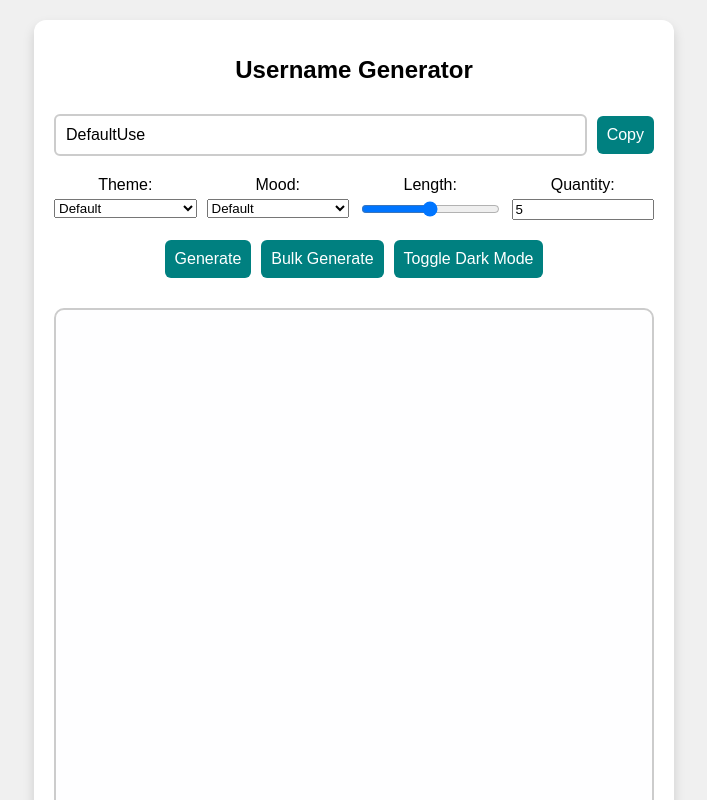
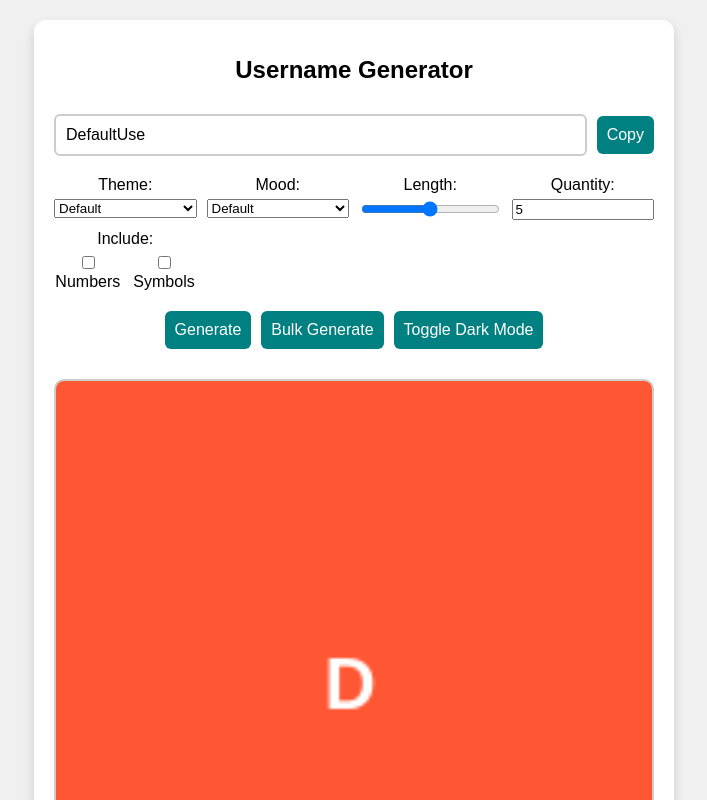
Before and after one commit to mookwoo/DynamicPasswordGenerator, a plain HTML site: page index.html in a window 1280 px wide. Both pictures are taken after a click on the button "Generate". Shown: the top 800 px of the page, without its empty margins (286-993 px from the left). Drawn offline with Linux system fonts and the light colour scheme; no server answers.

Commit message:
feat: Fix visual representation and add options to include numbers and symbols in usernames

```diff
--- a/index.html
+++ b/index.html
@@ -42,6 +42,13 @@
                 <label for="bulkCount">Quantity:</label>
                 <input type="number" id="bulkCount" min="1" max="20" value="5">
             </div>
+            <div class="control-group">
+                <label>Include:</label>
+                <div class="include-options">
+                    <label><input type="checkbox" id="includeNumbers"> Numbers</label>
+                    <label><input type="checkbox" id="includeSymbols"> Symbols</label>
+                </div>
+            </div>
         </div>
         <div class="buttons-row">
             <button type="button" id="generateBtn">Generate</button>
--- a/script.js
+++ b/script.js
@@ -33,6 +33,8 @@ async function fetchWords(type, theme = 'default', mood = 'default') {
 async function generateUsername() {
     const theme = document.getElementById('theme').value;
     const mood = document.getElementById('mood').value;
+    const includeNumbers = document.getElementById('includeNumbers').checked;
+    const includeSymbols = document.getElementById('includeSymbols').checked;
     const adjectives = await fetchWords('adjective', theme, mood);
     const nouns = await fetchWords('noun', theme, mood);
     const length = parseInt(document.getElementById('usernameLength').value, 10);
@@ -46,7 +48,13 @@ async function generateUsername() {
         randomUsername = 'DefaultUsername';
     }
 
-    return adjustUsernameLength(randomUsername, length);
+    randomUsername = adjustUsernameLength(randomUsername, length);
+
+    // Add numbers or symbols if selected
+    if (includeNumbers) randomUsername += Math.floor(Math.random() * 100);
+    if (includeSymbols) randomUsername += getRandomSymbol();
+
+    return randomUsername;
 }
 
 function adjustUsernameLength(username, length) {
@@ -57,6 +65,11 @@ function adjustUsernameLength(username, length) {
         username += username.charAt(Math.floor(Math.random() * username.length));
     }
     return username;
+}
+
+function getRandomSymbol() {
+    const symbols = "!@#$%^&*()_+-=[]{}|;:'\",.<>?";
+    return symbols.charAt(Math.floor(Math.random() * symbols.length));
 }
 
 async function generateBulkUsernames() {
@@ -77,8 +90,14 @@ function generateVisual(username) {
     const ctx = canvas.getContext('2d');
     ctx.clearRect(0, 0, canvas.width, canvas.height);
 
-    ctx.fillStyle = `#${username.length * 23 % 256}${username.charCodeAt(0) % 256}${username.charCodeAt(username.length - 1) % 256}`;
+    // Example visualization: create a pattern based on username components
+    const colors = ['#FF5733', '#33FF57', '#3357FF', '#F4D03F', '#9B59B6'];
+    ctx.fillStyle = colors[username.length % colors.length];
     ctx.fillRect(0, 0, canvas.width, canvas.height);
+
+    ctx.font = 'bold 24px Arial';
+    ctx.fillStyle = '#ffffff';
+    ctx.fillText(username.charAt(0), canvas.width / 2 - 10, canvas.height / 2 + 10);
 }
 
 function copyToClipboard() {
--- a/styles.css
+++ b/styles.css
@@ -145,3 +145,7 @@ canvas {
     margin: 10px 0;
     max-width: 100%;
 }
+.include-options {
+    display: flex;
+    gap: 10px;
+}
```
